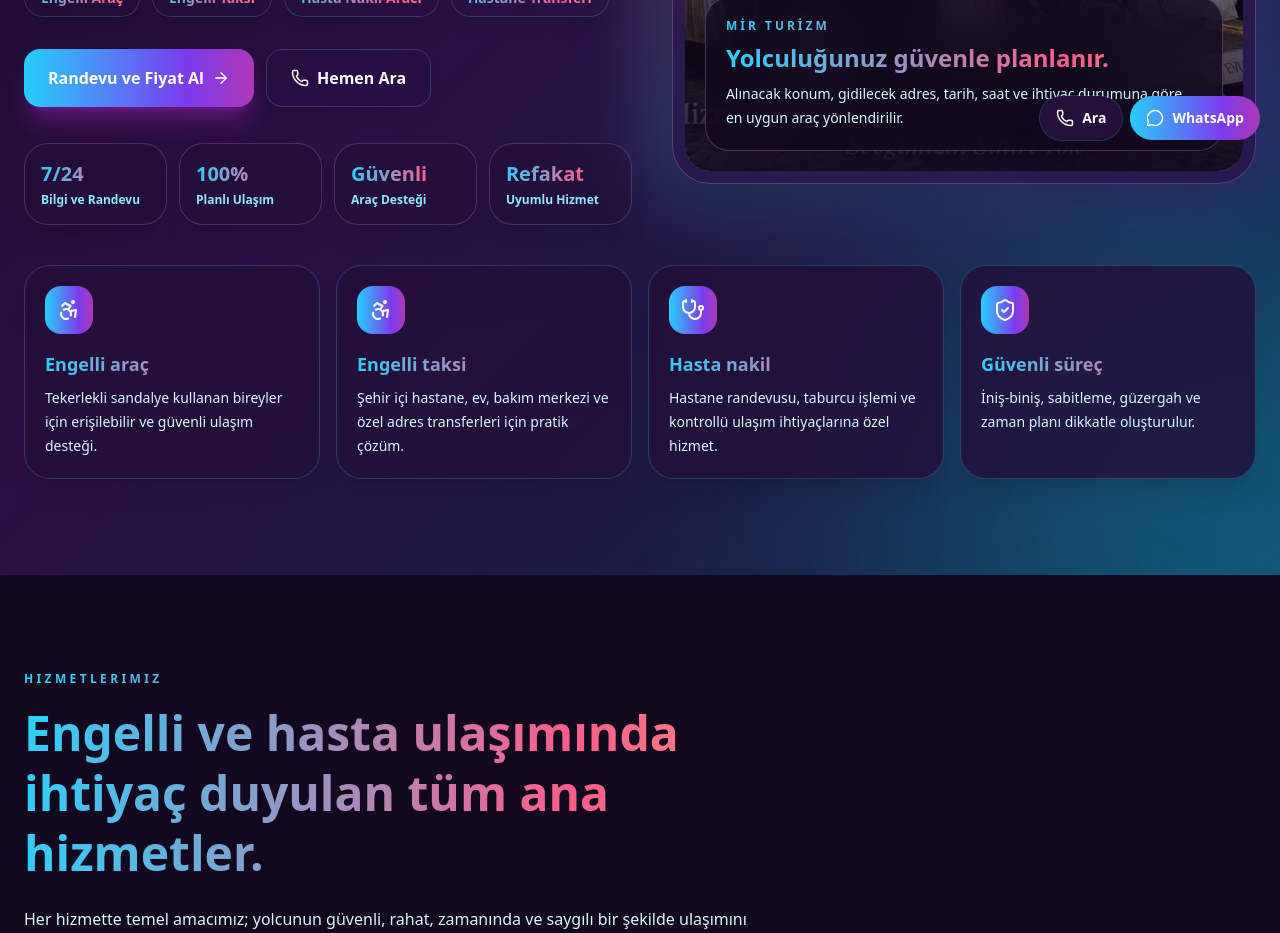
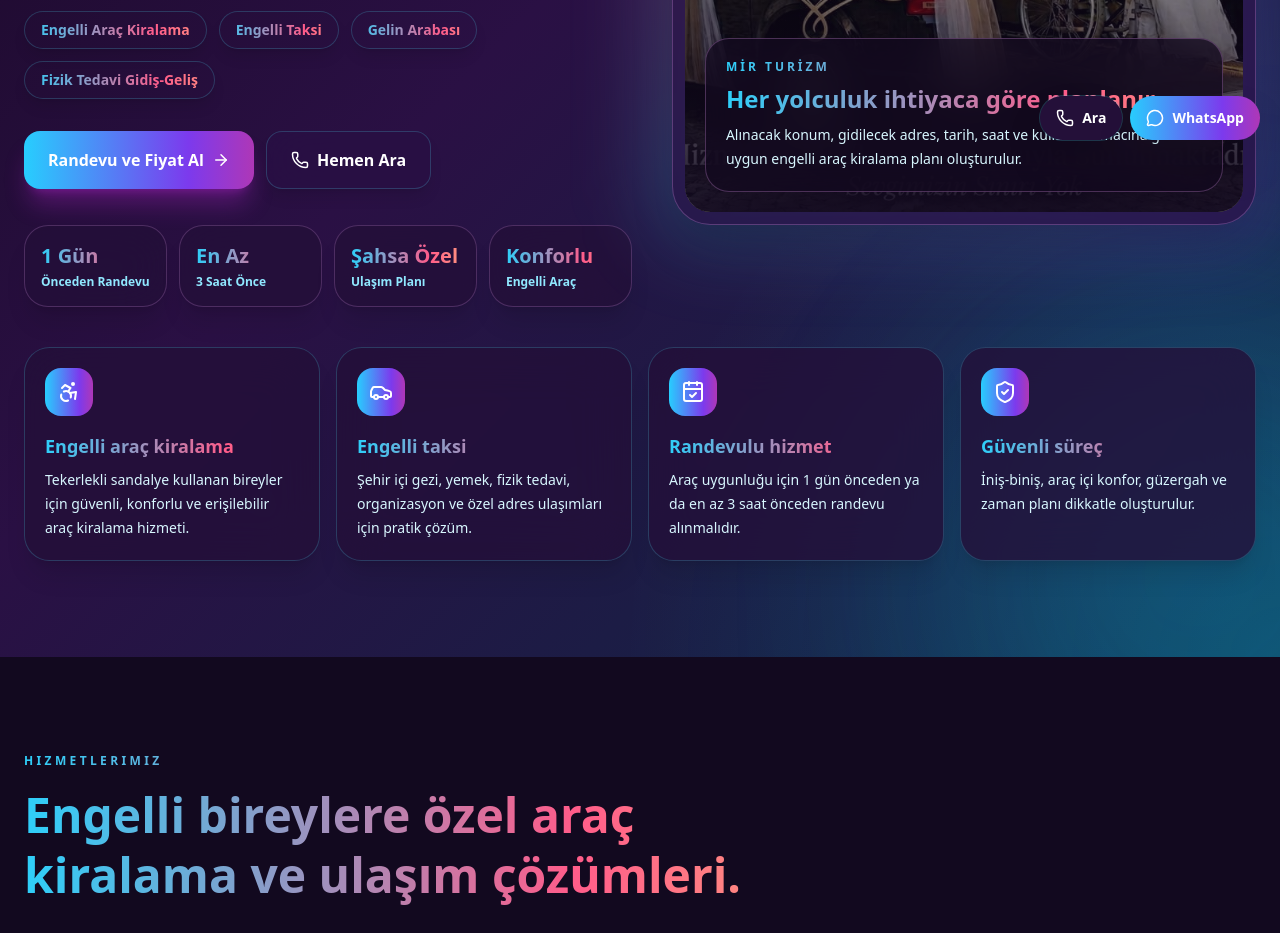
Before and after one commit to hakanbenli47-ctrl/mrturizm, a Next.js app: page / in a window 1280 px wide. Shown: the part 640-1573 px from the top of the page. Built offline with nearby package versions, Linux system fonts and the light colour scheme.

Commit message:
güncelledim

```diff
--- a/app/page.tsx
+++ b/app/page.tsx
@@ -8,15 +8,12 @@ import {
   Car,
   CheckCircle2,
   Clock,
-  HeartHandshake,
-  Home as HomeIcon,
   MapPin,
   MessageCircle,
   Phone,
   ShieldCheck,
   Sparkles,
   Star,
-  Stethoscope,
   Users,
   type LucideIcon,
 } from "lucide-react";
@@ -64,113 +61,113 @@ const sayfaIcerigi = {
 
   header: {
     kucukYazi: "MİR TURİZM",
-    baslik: "Engelli Araç • Engelli Taksi • Hasta Nakil Aracı",
+    baslik: "Engelli Araç Kiralama • Engelli Taksi • Gelin Arabası",
     buton: "WhatsApp",
   },
 
   hero: {
-    rozet: "Engelli ve hasta nakil ihtiyaçları için güvenli ulaşım",
-    baslik1: "Engelli araç,",
-    baslik2: "engelli taksi ve hasta nakil.",
+    rozet: "Şahsa özel engelli araç kiralama ve planlı ulaşım hizmeti",
+    baslik1: "Engelli araç",
+    baslik2: "kiralama hizmeti.",
     aciklama:
-      "Mir Turizm olarak tekerlekli sandalye kullanan bireyler, yürümekte zorlanan yaşlılar, hastane randevusuna gidecek hastalar ve refakatçili ulaşım ihtiyacı olan kişiler için güvenli, konforlu ve planlı ulaşım hizmeti sunuyoruz.",
+      "Mir Turizm olarak tekerlekli sandalye kullanan bireyler ve erişilebilir ulaşıma ihtiyaç duyan misafirlerimiz için şahsa özel engelli araç kiralama hizmeti sunuyoruz. Gezi, yemek, düğün organizasyonu, gelin arabası, planlı etkinlikler ve fizik tedaviye gidiş-geliş süreçleri için güvenli, konforlu ve randevulu ulaşım planı hazırlıyoruz.",
     etiketler: [
-      "Engelli Araç",
+      "Engelli Araç Kiralama",
       "Engelli Taksi",
-      "Hasta Nakil Aracı",
-      "Hastane Transferi",
+      "Gelin Arabası",
+      "Fizik Tedavi Gidiş-Geliş",
     ],
     anaButon: "Randevu ve Fiyat Al",
     ikinciButon: "Hemen Ara",
     gorsel: "/vip1.jpg",
-    gorselUstYazi: "Engelsiz ve Güvenli Ulaşım",
-    gorselBaslik: "Yolculuğunuz güvenle planlanır.",
+    gorselUstYazi: "Engelsiz ve Şahsa Özel Ulaşım",
+    gorselBaslik: "Her yolculuk ihtiyaca göre planlanır.",
     gorselAciklama:
-      "Alınacak konum, gidilecek adres, tarih, saat ve ihtiyaç durumuna göre en uygun araç yönlendirilir.",
+      "Alınacak konum, gidilecek adres, tarih, saat ve kullanım amacına göre en uygun engelli araç kiralama planı oluşturulur.",
   },
 
   istatistikler: [
-    ["7/24", "Bilgi ve Randevu"],
-    ["100%", "Planlı Ulaşım"],
-    ["Güvenli", "Araç Desteği"],
-    ["Refakat", "Uyumlu Hizmet"],
+    ["1 Gün", "Önceden Randevu"],
+    ["En Az", "3 Saat Önce"],
+    ["Şahsa Özel", "Ulaşım Planı"],
+    ["Konforlu", "Engelli Araç"],
   ],
 
   ozetKartlar: [
     {
-     icon: Accessibility,
-      title: "Engelli araç",
-      desc: "Tekerlekli sandalye kullanan bireyler için erişilebilir ve güvenli ulaşım desteği.",
+      icon: Accessibility,
+      title: "Engelli araç kiralama",
+      desc: "Tekerlekli sandalye kullanan bireyler için güvenli, konforlu ve erişilebilir araç kiralama hizmeti.",
     },
     {
-      icon: Accessibility,
+      icon: Car,
       title: "Engelli taksi",
-      desc: "Şehir içi hastane, ev, bakım merkezi ve özel adres transferleri için pratik çözüm.",
+      desc: "Şehir içi gezi, yemek, fizik tedavi, organizasyon ve özel adres ulaşımları için pratik çözüm.",
     },
     {
-      icon: Stethoscope,
-      title: "Hasta nakil",
-      desc: "Hastane randevusu, taburcu işlemi ve kontrollü ulaşım ihtiyaçlarına özel hizmet.",
+      icon: CalendarCheck,
+      title: "Randevulu hizmet",
+      desc: "Araç uygunluğu için 1 gün önceden ya da en az 3 saat önceden randevu alınmalıdır.",
     },
     {
       icon: ShieldCheck,
       title: "Güvenli süreç",
-      desc: "İniş-biniş, sabitleme, güzergah ve zaman planı dikkatle oluşturulur.",
+      desc: "İniş-biniş, araç içi konfor, güzergah ve zaman planı dikkatle oluşturulur.",
     },
   ] satisfies KartItem[],
 
   hizmetler: {
     rozet: "Hizmetlerimiz",
-    baslik: "Engelli ve hasta ulaşımında ihtiyaç duyulan tüm ana hizmetler.",
+    baslik: "Engelli bireylere özel araç kiralama ve ulaşım çözümleri.",
     aciklama:
-      "Her hizmette temel amacımız; yolcunun güvenli, rahat, zamanında ve saygılı bir şekilde ulaşımını sağlamaktır.",
+      "Bu hizmet alanı tamamen engelli bireylerin günlük yaşam, sosyal etkinlik, özel gün ve planlı ulaşım ihtiyaçlarına yönelik şahsa özel araç kiralama hizmetidir.",
     kartlar: [
       {
         icon: Accessibility,
-        title: "Engelli Araç Hizmeti",
-        desc: "Tekerlekli sandalye kullanan yolcular için iniş-biniş süreci kolaylaştırılmış, erişilebilir araç desteği sağlanır.",
+        title: "Engelli Araç Kiralama",
+        desc: "Tekerlekli sandalye kullanan bireyler için iniş-biniş süreci kolay, konforlu ve erişilebilir araç kiralama hizmeti sunulur.",
         image: "/vip1.jpg",
         points: [
-          "Tekerlekli sandalye uyumlu ulaşım",
-          "Güvenli araç içi sabitleme",
+          "Tekerlekli sandalye uyumlu araç",
+          "Şahsa özel ulaşım planı",
           "Kapıdan alım ve adrese bırakma",
-          "Refakatçi ile yolculuk uyumu",
+          "Güzergaha göre fiyatlandırma",
         ],
       },
       {
-        icon: Accessibility,
+        icon: Car,
         title: "Engelli Taksi",
-        desc: "Şehir içinde hastane, ev, iş yeri, bakım merkezi, otel veya özel adreslere güvenli engelli taksi hizmeti sunulur.",
+        desc: "Şehir içi kısa ve orta mesafe ulaşımlarda engelli bireylerin sosyal yaşamına uygun, randevulu taksi hizmeti sağlanır.",
         image: "/vip-2.jpg",
         points: [
-          "Şehir içi transfer",
+          "Şehir içi ulaşım",
           "Randevulu araç yönlendirme",
-          "Yaşlı ve engelli bireylere destek",
+          "Gezi, yemek ve özel adres transferi",
           "Kısa ve uzun mesafe ulaşım",
         ],
       },
       {
-        icon: Stethoscope,
-        title: "Hasta Nakil Aracı",
-        desc: "Yürümekte zorlanan, tedaviye gidecek veya hastaneden çıkış yapacak kişiler için konforlu hasta nakil ulaşımı planlanır.",
+        icon: CalendarCheck,
+        title: "Düğün Organizasyonu & Gelin Arabası",
+        desc: "Düğün, nişan ve özel günlerde engelli bireylerin ulaşım sürecini kolaylaştırmak için gelin arabası ve organizasyon ulaşımı planlanır.",
         image: "/vip11.jpg",
         points: [
-          "Hastane randevusu transferi",
-          "Taburcu sonrası eve ulaşım",
-          "Kontrol ve tedavi günü taşıma",
-          "Dikkatli ve sakin sürüş",
+          "Gelin arabası hizmeti",
+          "Düğün günü ulaşım planı",
+          "Organizasyon saatine göre planlama",
+          "1 gün önceden randevu önerilir",
         ],
       },
       {
-        icon: HeartHandshake,
-        title: "Refakatçili Ulaşım Desteği",
-        desc: "Yolculuk sırasında yanında refakatçi bulunması gereken kişiler için araç ve koltuk düzeni ihtiyaca göre hazırlanır.",
+        icon: Clock,
+        title: "Fizik Tedavi Gidiş-Geliş",
+        desc: "Fizik tedavi merkezine düzenli veya tek seferlik gidiş-geliş ihtiyaçları için engelli bireye özel ulaşım planı oluşturulur.",
         image: "/vip-4.jpg",
         points: [
-          "Aile/refakatçi uyumlu planlama",
-          "Kapı önü karşılama",
-          "Güvenli iniş-biniş desteği",
-          "Saygılı ve sabırlı hizmet",
+          "Fizik tedaviye gidiş-geliş",
+          "Düzenli randevu planı",
+          "Saat hassasiyetine uygun ulaşım",
+          "En az 3 saat önce randevu",
         ],
       },
     ] satisfies KartItem[],
@@ -178,58 +175,58 @@ const sayfaIcerigi = {
 
   kullanimAlanlari: {
     rozet: "Nerelerde Kullanılır?",
-    baslik: "Evden hastaneye, hastaneden eve veya özel adreslere güvenli ulaşım.",
+    baslik: "Günlük yaşamdan özel organizasyonlara kadar şahsa özel ulaşım.",
     kartlar: [
       {
-        icon: Stethoscope,
-        title: "Hastane randevuları",
-        desc: "Muayene, kontrol, fizik tedavi, diyaliz veya düzenli tedavi süreçleri için planlı ulaşım.",
+        icon: Sparkles,
+        title: "Gezi ve sosyal yaşam",
+        desc: "Sahil, alışveriş merkezi, aile ziyareti, şehir gezisi veya özel programlar için konforlu ulaşım.",
       },
       {
-        icon: HomeIcon,
-        title: "Taburcu sonrası ulaşım",
-        desc: "Hastaneden eve dönüşlerde hastanın konforuna uygun dikkatli transfer süreci.",
+        icon: Users,
+        title: "Yemek ve davet programları",
+        desc: "Restoran, aile yemeği, arkadaş buluşması veya özel davetlere erişilebilir ulaşım desteği.",
+      },
+      {
+        icon: CalendarCheck,
+        title: "Düğün organizasyonları",
+        desc: "Düğün, nişan ve özel günlerde gelin arabası dahil olmak üzere planlı ulaşım hizmeti.",
+      },
+      {
+        icon: Clock,
+        title: "Fizik tedavi ulaşımı",
+        desc: "Fizik tedavi randevularına düzenli veya tek seferlik gidiş-geliş için planlı araç kiralama.",
       },
       {
         icon: MapPin,
         title: "Şehir içi özel adresler",
-        desc: "Ev, otel, bakım merkezi, huzurevi, iş yeri veya özel davet noktalarına ulaşım.",
-      },
-      {
-        icon: Users,
-        title: "Yaşlı birey transferi",
-        desc: "Yürümekte zorlanan büyüklerimiz için sakin, sabırlı ve destekleyici ulaşım hizmeti.",
-      },
-      {
-        icon: CalendarCheck,
-        title: "Randevulu planlama",
-        desc: "Tarih, saat, alınacak yer ve gidilecek adres netleştirilerek araç hazırlanır.",
+        desc: "Ev, otel, etkinlik alanı, düğün salonu, restoran veya özel adreslere ulaşım.",
       },
       {
         icon: ShieldCheck,
-        title: "Güvenli araç içi süreç",
-        desc: "Yolculuk öncesi ihtiyaç değerlendirilir, iniş-biniş ve sabitleme dikkatle yapılır.",
+        title: "Planlı etkinlikler",
+        desc: "Konser, toplantı, kutlama, aile programı ve organizasyonlara güvenli ulaşım planı.",
       },
     ] satisfies KartItem[],
   },
 
   araclar: {
     rozet: "Araç Seçenekleri",
-    baslik: "İhtiyaca göre uygun araç tipi belirlenir.",
+    baslik: "İhtiyaca ve kullanım amacına göre uygun araç planlanır.",
     kartlar: [
       {
+        title: "Engelli Araç Kiralama",
+        desc: "Tekerlekli sandalye kullanan bireyler için erişilebilir ve konforlu araç kiralama.",
+        image: "/vip1.jpg",
+      },
+      {
         title: "Engelli Taksi",
-        desc: "Şehir içi kısa ve orta mesafe ulaşım ihtiyaçları için pratik çözüm.",
+        desc: "Şehir içi ulaşım, gezi, yemek ve özel adres transferleri için randevulu hizmet.",
         image: "/vip-2.jpg",
       },
       {
-        title: "Engelli Araç",
-        desc: "Tekerlekli sandalye kullanan bireyler için erişilebilir araç desteği.",
-        image: "/vip1.jpg",
-      },
-      {
-        title: "Hasta Nakil Aracı",
-        desc: "Hastane, tedavi ve taburcu sonrası ulaşım için konforlu taşıma.",
+        title: "Gelin Arabası",
+        desc: "Düğün organizasyonlarında özel günün akışına uygun gelin arabası planlaması.",
         image: "/vip11.jpg",
       },
     ],
@@ -237,27 +234,27 @@ const sayfaIcerigi = {
 
   nedenBiz: {
     rozet: "Neden Mir Turizm?",
-    baslik: "Hasta ve engelli ulaşımında güven, zamanlama ve hassasiyet önemlidir.",
+    baslik: "Engelli araç kiralama hizmetinde güven, zamanlama ve konfor önemlidir.",
     kartlar: [
       {
         icon: ShieldCheck,
         title: "Güvenli",
-        desc: "Yolculuk öncesi ihtiyaçlar alınır, araç ve güzergah buna göre hazırlanır.",
+        desc: "Yolculuk öncesi kullanım amacı, güzergah ve ihtiyaçlar alınır; araç buna göre hazırlanır.",
       },
       {
         icon: Clock,
-        title: "Tam zamanında",
-        desc: "Hastane randevusu ve planlı ulaşım süreçlerinde saat hassasiyetiyle hareket edilir.",
+        title: "Zamanında",
+        desc: "Fizik tedavi, düğün organizasyonu ve planlı etkinliklerde saat hassasiyetiyle hareket edilir.",
       },
       {
         icon: Star,
         title: "Konforlu",
-        desc: "Yolcunun durumuna göre rahat, sakin ve özenli bir yolculuk deneyimi sunulur.",
+        desc: "Engelli bireyin rahatlığına uygun, sakin ve özenli bir yolculuk deneyimi sunulur.",
       },
       {
         icon: Sparkles,
-        title: "Hijyenik",
-        desc: "Araç temizliği, düzeni ve yolculuk konforu hizmetin önemli parçasıdır.",
+        title: "Şahsa özel",
+        desc: "Her ulaşım talebi kişinin ihtiyacına, kullanım amacına ve güzergahına göre planlanır.",
       },
     ] satisfies KartItem[],
   },
@@ -268,58 +265,60 @@ const sayfaIcerigi = {
     adimlar: [
       {
         title: "Bilgiler alınır",
-        desc: "Alınacak adres, gidilecek adres, tarih, saat ve yolcunun ihtiyaç durumu öğrenilir.",
+        desc: "Alınacak adres, gidilecek adres, tarih, saat ve kullanım amacı öğrenilir.",
       },
       {
         title: "Araç belirlenir",
-        desc: "Engelli araç, engelli taksi veya hasta nakil aracı ihtiyaca göre seçilir.",
+        desc: "Engelli araç kiralama, engelli taksi veya gelin arabası ihtiyacına göre planlama yapılır.",
       },
       {
         title: "Plan netleşir",
-        desc: "Saat, güzergah, refakatçi durumu ve fiyat bilgisi karşılıklı olarak netleştirilir.",
+        desc: "Saat, güzergah, hizmet türü ve fiyat bilgisi karşılıklı olarak netleştirilir.",
       },
       {
-        title: "Transfer yapılır",
-        desc: "Belirlenen saatte güvenli, konforlu ve dikkatli ulaşım hizmeti sağlanır.",
+        title: "Ulaşım sağlanır",
+        desc: "Belirlenen saatte güvenli, konforlu ve şahsa özel ulaşım hizmeti verilir.",
       },
     ],
   },
 
   yorumlar: {
     rozet: "Hizmet Anlayışımız",
-    baslik: "Bu alanda güven veren hizmet dili çok önemlidir.",
+    baslik: "Engelli ulaşımında güven veren, saygılı ve planlı hizmet.",
     kartlar: [
       {
-        title: "Hastane ulaşımında destek",
-        desc: "Randevu saatine yetişmek, iniş-biniş sürecini doğru yönetmek ve yolcunun kendini güvende hissetmesini sağlamak önceliğimizdir.",
+        title: "Sosyal yaşama erişim",
+        desc: "Engelli bireylerin gezi, yemek, aile ziyareti ve özel günlere daha rahat katılabilmesi için ulaşım süreci planlanır.",
       },
       {
-        title: "Yaşlı ve engelli bireylere hassasiyet",
-        desc: "Her yolcuya sabırlı, saygılı ve dikkatli yaklaşılır. Yolculuk yalnızca ulaşım değil, güven sürecidir.",
+        title: "Özel günlerde destek",
+        desc: "Düğün organizasyonu, gelin arabası ve planlı etkinliklerde zamanlama ve konfor öncelikli ilerlenir.",
       },
       {
-        title: "Aileler için rahatlık",
-        desc: "Yakınınızın ulaşımı önceden planlandığında hem hasta hem aile için süreç daha kontrollü ilerler.",
+        title: "Düzenli ulaşım kolaylığı",
+        desc: "Fizik tedaviye gidiş-geliş gibi düzenli ihtiyaçlarda randevu saatlerine uygun araç planı oluşturulur.",
       },
     ],
   },
 
   notlar: {
     rozet: "Önemli Bilgilendirme",
-    baslik: "Doğru araç için ihtiyaç bilgisi önceden alınmalıdır.",
+    baslik: "Doğru araç için randevu ve ihtiyaç bilgisi önceden alınmalıdır.",
     maddeler: [
-      "Engelli araç, engelli taksi ve hasta nakil aracı hizmetleri randevulu olarak planlanır.",
-      "Alınacak adres, gidilecek adres, tarih, saat ve yolcunun hareket durumu önceden paylaşılmalıdır.",
-      "Tekerlekli sandalye kullanımı, refakatçi durumu ve kat/asansör bilgisi hizmet planlamasında önemlidir.",
+      "Engelli araç kiralama ve engelli taksi hizmetleri randevulu olarak planlanır.",
+      "Randevu için 1 gün önceden iletişime geçilmesi önerilir.",
+      "Acil planlamalarda en az 3 saat önceden randevu alınmalıdır.",
+      "Alınacak adres, gidilecek adres, tarih, saat ve kullanım amacı önceden paylaşılmalıdır.",
+      "Gelin arabası ve düğün organizasyonu taleplerinde tarih uygunluğu ayrıca kontrol edilir.",
       "Fiyatlandırma mesafe, güzergah, bekleme süresi ve hizmet türüne göre belirlenir.",
     ],
   },
 
   cta: {
     rozet: "Randevu ve Bilgi",
-    baslik: "Engelli araç, engelli taksi veya hasta nakil aracı için hemen iletişime geçin.",
+    baslik: "Engelli araç kiralama, engelli taksi veya gelin arabası için iletişime geçin.",
     aciklama:
-      "WhatsApp üzerinden alınacak yer, gidilecek adres, tarih, saat ve yolcunun ihtiyaç durumunu gönderin. Size en uygun araç ve hizmet planı hazırlansın.",
+      "WhatsApp üzerinden alınacak yer, gidilecek adres, tarih, saat ve kullanım amacını gönderin. Size en uygun şahsa özel ulaşım planı hazırlansın.",
     whatsapp: "WhatsApp’tan Randevu Al",
     telefon: "Telefonla Ara",
   },
@@ -427,7 +426,7 @@ export default function Home() {
             </div>
 
             <a
-              href={`https://wa.me/${phone}?text=Merhaba,%20engelli%20ara%C3%A7%20ve%20hasta%20nakil%20hizmeti%20hakk%C4%B1nda%20bilgi%20almak%20istiyorum.`}
+              href={`https://wa.me/${phone}?text=Merhaba,%20engelli%20ara%C3%A7%20kiralama%20hizmeti%20hakk%C4%B1nda%20bilgi%20almak%20istiyorum.`}
               target="_blank"
               rel="noreferrer"
               className="hidden rounded-full bg-love px-5 py-3 text-sm font-black text-white shadow-lg transition hover:-translate-y-1 md:inline-flex"
@@ -476,7 +475,7 @@ export default function Home() {
 
               <div className="mt-8 grid gap-3 sm:flex">
                 <a
-                  href={`https://wa.me/${phone}?text=Merhaba,%20engelli%20ara%C3%A7%20/%20engelli%20taksi%20/%20hasta%20nakil%20hizmeti%20i%C3%A7in%20bilgi%20almak%20istiyorum.%0AHizmet%20t%C3%BCr%C3%BC:%0AAl%C4%B1nacak%20yer:%0AGidilecek%20yer:%0ATarih%20/%20Saat:%0AYolcunun%20durumu:`}
+                  href={`https://wa.me/${phone}?text=Merhaba,%20engelli%20ara%C3%A7%20kiralama%20/%20engelli%20taksi%20/%20gelin%20arabas%C4%B1%20hizmeti%20i%C3%A7in%20bilgi%20almak%20istiyorum.%0AHizmet%20t%C3%BCr%C3%BC:%0AAl%C4%B1nacak%20yer:%0AGidilecek%20yer:%0ATarih%20/%20Saat:%0AKullan%C4%B1m%20amac%C4%B1:`}
                   target="_blank"
                   rel="noreferrer"
                   className="flex min-h-14 items-center justify-center gap-2 rounded-2xl bg-love px-6 py-4 text-sm font-black text-white shadow-xl shadow-fuchsia-500/25 transition hover:-translate-y-1 sm:text-base"
@@ -940,7 +939,7 @@ export default function Home() {
 
               <div className="grid gap-3">
                 <a
-                  href={`https://wa.me/${phone}?text=Merhaba,%20engelli%20ara%C3%A7%20/%20engelli%20taksi%20/%20hasta%20nakil%20arac%C4%B1%20i%C3%A7in%20randevu%20almak%20istiyorum.%0AHizmet%20t%C3%BCr%C3%BC:%0AAl%C4%B1nacak%20yer:%0AGidilecek%20yer:%0ATarih%20/%20Saat:%0AYolcunun%20durumu:`}
+                  href={`https://wa.me/${phone}?text=Merhaba,%20engelli%20ara%C3%A7%20kiralama%20/%20engelli%20taksi%20/%20gelin%20arabas%C4%B1%20hizmeti%20i%C3%A7in%20randevu%20almak%20istiyorum.%0AHizmet%20t%C3%BCr%C3%BC:%0AAl%C4%B1nacak%20yer:%0AGidilecek%20yer:%0ATarih%20/%20Saat:%0AKullan%C4%B1m%20amac%C4%B1:`}
                   target="_blank"
                   rel="noreferrer"
                   className="flex min-h-16 items-center justify-center gap-3 rounded-3xl bg-love px-7 py-5 text-base font-black text-white shadow-xl transition hover:-translate-y-1"
@@ -967,17 +966,18 @@ export default function Home() {
           <div>
             <h3 className="text-lg font-black rgb-love-text">Mir Turizm</h3>
             <p className="mt-3 leading-7">
-              Engelli araç, engelli taksi, hasta nakil aracı, hastane transferi
-              ve özel ulaşım hizmetleri.
+              Engelli araç kiralama, engelli taksi, gelin arabası, gezi, yemek,
+              düğün organizasyonu, planlı etkinlik ve fizik tedaviye gidiş-geliş
+              ulaşım hizmetleri.
             </p>
           </div>
 
           <div>
             <h4 className="mb-3 font-black rgb-love-text">Hizmetler</h4>
-            <p>Engelli Araç</p>
+            <p>Engelli Araç Kiralama</p>
             <p>Engelli Taksi</p>
-            <p>Hasta Nakil Aracı</p>
-            <p>Hastane Transferi</p>
+            <p>Gelin Arabası</p>
+            <p>Fizik Tedavi Gidiş-Geliş</p>
           </div>
 
           <div>
@@ -1002,7 +1002,7 @@ export default function Home() {
         </a>
 
         <a
-          href={`https://wa.me/${phone}?text=Merhaba,%20engelli%20ara%C3%A7%20/%20engelli%20taksi%20/%20hasta%20nakil%20hizmeti%20i%C3%A7in%20bilgi%20almak%20istiyorum.`}
+          href={`https://wa.me/${phone}?text=Merhaba,%20engelli%20ara%C3%A7%20kiralama%20/%20engelli%20taksi%20/%20gelin%20arabas%C4%B1%20hizmeti%20i%C3%A7in%20bilgi%20almak%20istiyorum.`}
           target="_blank"
           rel="noreferrer"
           className="flex items-center justify-center gap-2 rounded-full bg-love px-4 py-3 text-sm font-black text-white shadow-2xl transition hover:-translate-y-1"
```
